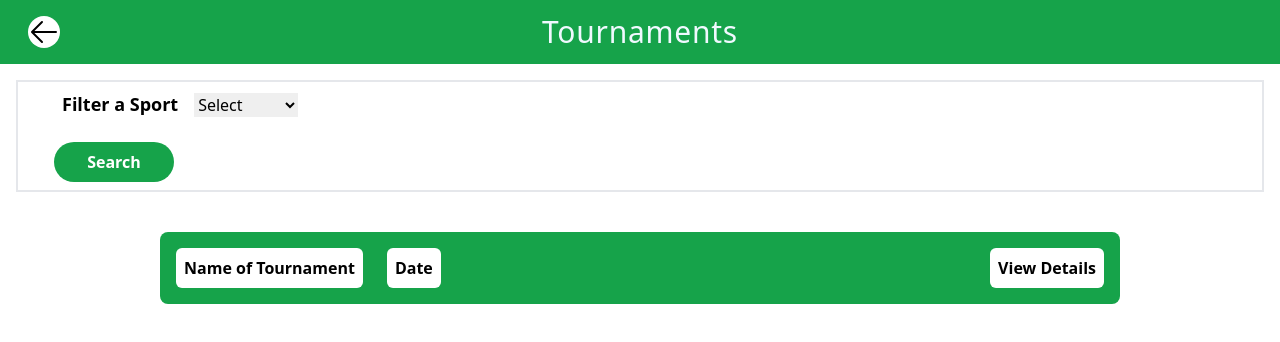
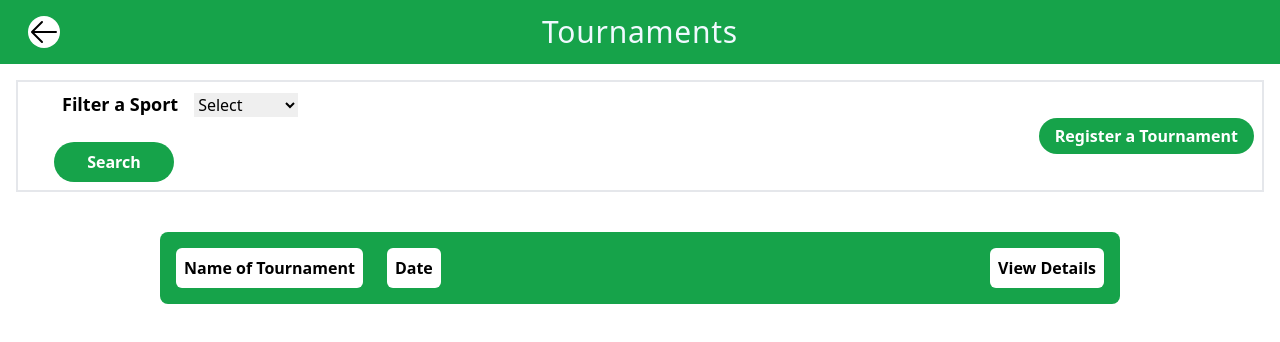
Before and after one commit to ar-rana/Sports-Management-Portal, a React (Create React App) app in the folder client/: page /tournaments in a window 1280 px wide. Shown: the top 342 px of the page. Built offline with nearby package versions, Linux system fonts and the light colour scheme.

Commit message:
fixed problem with tournaments page

```diff
--- a/client/src/pages/Tournaments.js
+++ b/client/src/pages/Tournaments.js
@@ -4,25 +4,25 @@ import React, { useState } from "react";
 const Tournaments = () => {
   const [sport, setSport] = useState("");
 
-  const onOptionChangeHandler = (e) => {
+  const onSubmitHandler = (e) => {
     e.preventDefault();
-    setSport(e.target.value);
-    alert(`sport value set to ${sport}`);
-  };
+    alert(`Sport value set to ${sport}`);
+  }
+
   return (
     <div>
       <nav className="bg-green-600 h-16 w-full flex justify-center place-items-center  ">
         <a href="/" title="Home">
-          <ArrowLeftIcon className="h-8 bg-white rounded-full absolute w-auto m-2 top-2 left-5 hover:bg-gray-300 hover:shadow-lg cursor-pointer"/>
+          <ArrowLeftIcon className="h-8 bg-white rounded-full absolute w-auto m-2 top-2 left-5 hover:bg-gray-300 hover:shadow-lg cursor-pointer" />
         </a>
         <h1 className="text-sky-50 text-3xl font-medium tracking-wide">
           Tournaments
         </h1>
       </nav>
-      <div className="m-4 border-2 p-2">
-        <form className="px-7" onSubmit={onOptionChangeHandler}>
+      <div className="m-4 border-2 p-2 flex items-center">
+        <form className="px-7" onSubmit={onSubmitHandler}>
           <span className="font-bold p-2 text-lg pr-4">Filter a Sport</span>
-          <select name="sports" onChange={(e) => setSport(e.target.value)}>
+          <select name="sports" onChange={(e)=>setSport(e.target.value)} value={sport}>
             <option value="">Select</option>
             <option value="Football">Football</option>
             <option value="Cricket">Cricket</option>
@@ -37,6 +37,9 @@ const Tournaments = () => {
             value="Search"
           />
         </form>
+        <button className="bg-green-600 rounded-3xl w-auto h-auto font-bold text-white hover:shadow-md py-1.5 xl:ml-auto px-4">
+          Register a Tournament
+        </button>
       </div>
       <div className="bg-white h-auto flex flex-col place-content-center justify-center">
         <div className="flex flex-col items-center my-6 space-y-3 w-auto">
@@ -45,9 +48,13 @@ const Tournaments = () => {
               <span className="bg-white m-4 rounded-md font-bold p-2">
                 Name of Tournament
               </span>
-              <span className="bg-white m-4 rounded-md font-bold p-2" >Date</span>
+              <span className="bg-white m-4 rounded-md font-bold p-2">
+                Date
+              </span>
             </div>
-            <span className="xl:ml-auto bg-white m-4 rounded-md font-bold p-2 cursor-pointer">View Details</span>
+            <span className="xl:ml-auto bg-white m-4 rounded-md font-bold p-2 cursor-pointer">
+              View Details
+            </span>
           </div>
         </div>
       </div>
```
